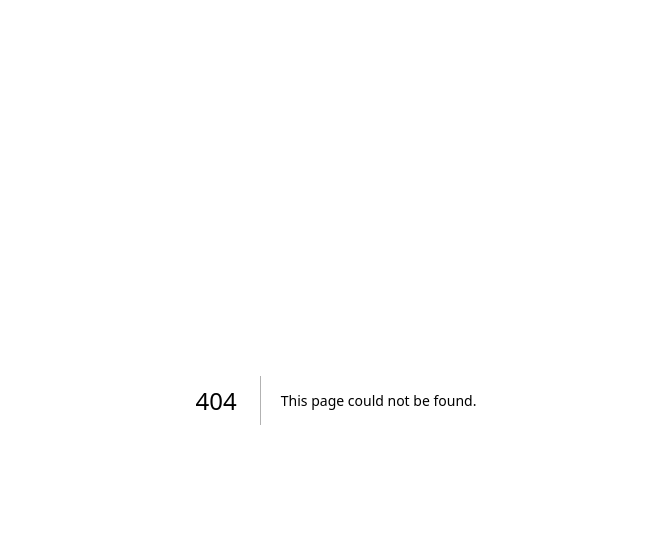
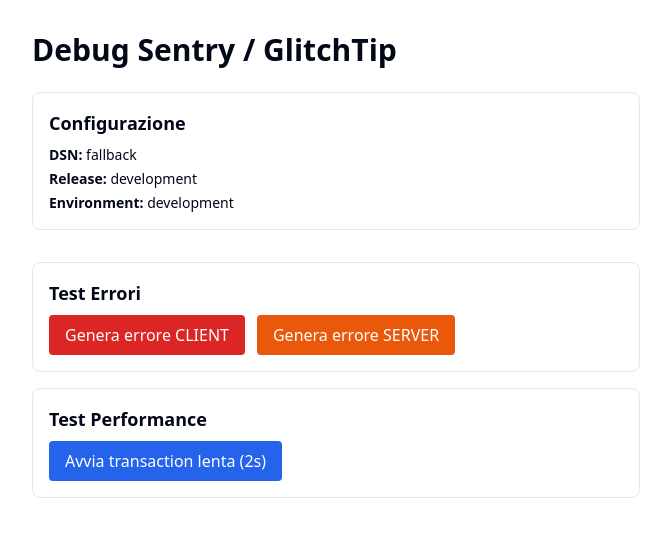
Before and after one commit to mellu98/mvp_infissi, a Next.js app: page /debug/sentry in a window 1280 px wide. Before the commit this address had no page. Shown: the top 536 px of the page, without its empty margins (304-975 px from the left). Built offline with nearby package versions, Linux system fonts and the light colour scheme.

Commit message:
feat(debug): aggiungi pagina di test per Sentry/GlitchTip

```diff
--- /dev/null
+++ b/src/app/debug/sentry/actions.ts
@@ -0,0 +1,22 @@
+'use server';
+
+import * as Sentry from '@sentry/nextjs';
+
+export async function triggerServerError() {
+  const error = new Error('Test server error from debug page');
+  Sentry.captureException(error);
+  throw error;
+}
+
+export async function triggerSlowTransaction() {
+  return Sentry.startSpan(
+    {
+      op: 'test.slow-transaction',
+      name: 'Debug Slow Transaction',
+    },
+    async () => {
+      await new Promise((resolve) => setTimeout(resolve, 2000));
+      return { success: true, duration: '2000ms' };
+    }
+  );
+}
--- /dev/null
+++ b/src/app/debug/sentry/page.tsx
@@ -0,0 +1,80 @@
+'use client';
+
+import { useState } from 'react';
+import { triggerServerError, triggerSlowTransaction } from './actions';
+
+export default function DebugSentryPage() {
+  const [serverResult, setServerResult] = useState<string | null>(null);
+  const [slowResult, setSlowResult] = useState<string | null>(null);
+
+  const handleClientError = () => {
+    throw new Error('Test client error from debug page');
+  };
+
+  const handleServerError = async () => {
+    try {
+      await triggerServerError();
+      setServerResult('Success (unexpected)');
+    } catch {
+      setServerResult('Error thrown and captured — check GlitchTip Issues');
+    }
+  };
+
+  const handleSlowTransaction = async () => {
+    setSlowResult('Running...');
+    const result = await triggerSlowTransaction();
+    setSlowResult(`Done: ${result.duration} — check GlitchTip Performance`);
+  };
+
+  return (
+    <div className="container mx-auto max-w-2xl p-8">
+      <h1 className="mb-6 text-3xl font-bold">Debug Sentry / GlitchTip</h1>
+
+      <div className="mb-8 rounded-lg border p-4">
+        <h2 className="mb-2 text-lg font-semibold">Configurazione</h2>
+        <ul className="space-y-1 text-sm">
+          <li><strong>DSN:</strong> {process.env.NEXT_PUBLIC_SENTRY_DSN || 'fallback'}</li>
+          <li><strong>Release:</strong> {process.env.NEXT_PUBLIC_SENTRY_RELEASE || 'development'}</li>
+          <li><strong>Environment:</strong> {process.env.NODE_ENV || 'unknown'}</li>
+        </ul>
+      </div>
+
+      <div className="space-y-4">
+        <div className="rounded-lg border p-4">
+          <h2 className="mb-2 text-lg font-semibold">Test Errori</h2>
+          <div className="flex flex-wrap gap-3">
+            <button
+              onClick={handleClientError}
+              className="rounded bg-red-600 px-4 py-2 text-white hover:bg-red-700"
+            >
+              Genera errore CLIENT
+            </button>
+
+            <button
+              onClick={handleServerError}
+              className="rounded bg-orange-600 px-4 py-2 text-white hover:bg-orange-700"
+            >
+              Genera errore SERVER
+            </button>
+          </div>
+          {serverResult && (
+            <p className="mt-2 text-sm text-green-600">{serverResult}</p>
+          )}
+        </div>
+
+        <div className="rounded-lg border p-4">
+          <h2 className="mb-2 text-lg font-semibold">Test Performance</h2>
+          <button
+            onClick={handleSlowTransaction}
+            className="rounded bg-blue-600 px-4 py-2 text-white hover:bg-blue-700"
+          >
+            Avvia transaction lenta (2s)
+          </button>
+          {slowResult && (
+            <p className="mt-2 text-sm text-green-600">{slowResult}</p>
+          )}
+        </div>
+      </div>
+    </div>
+  );
+}
```
